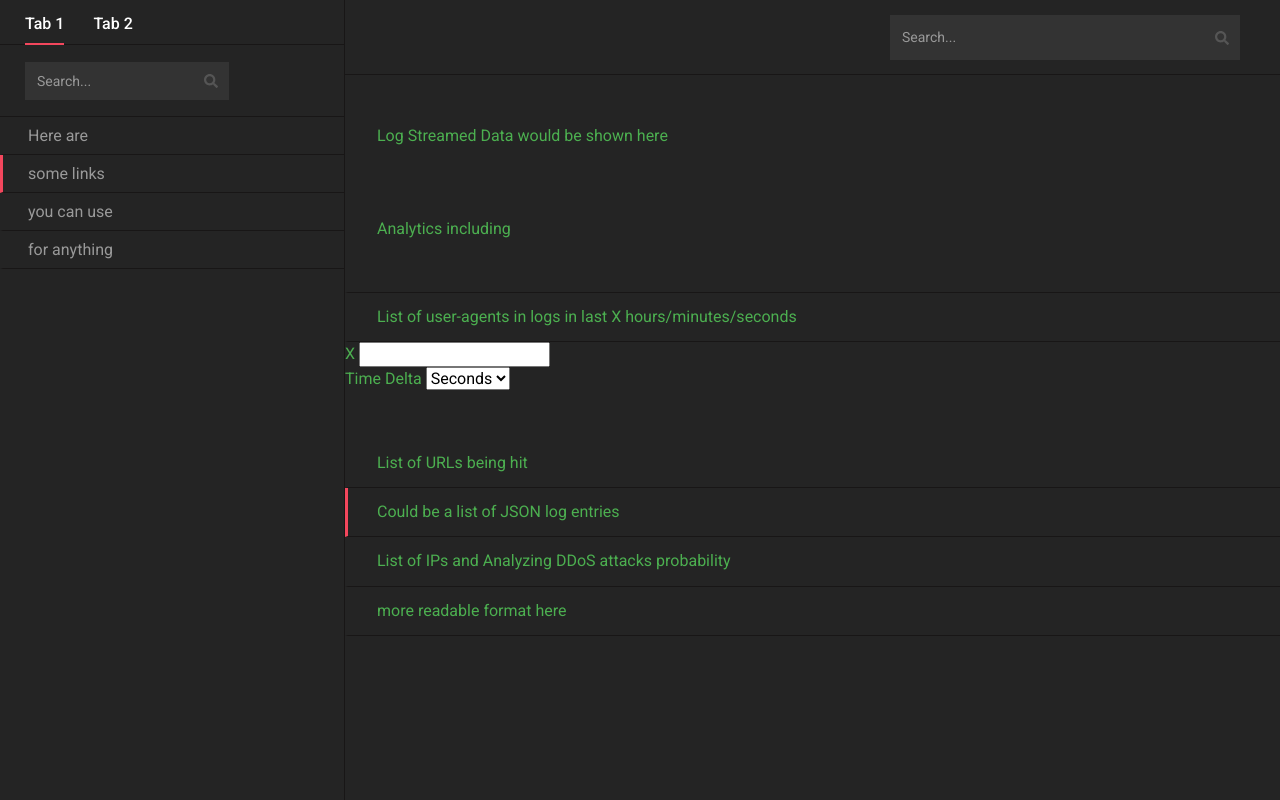
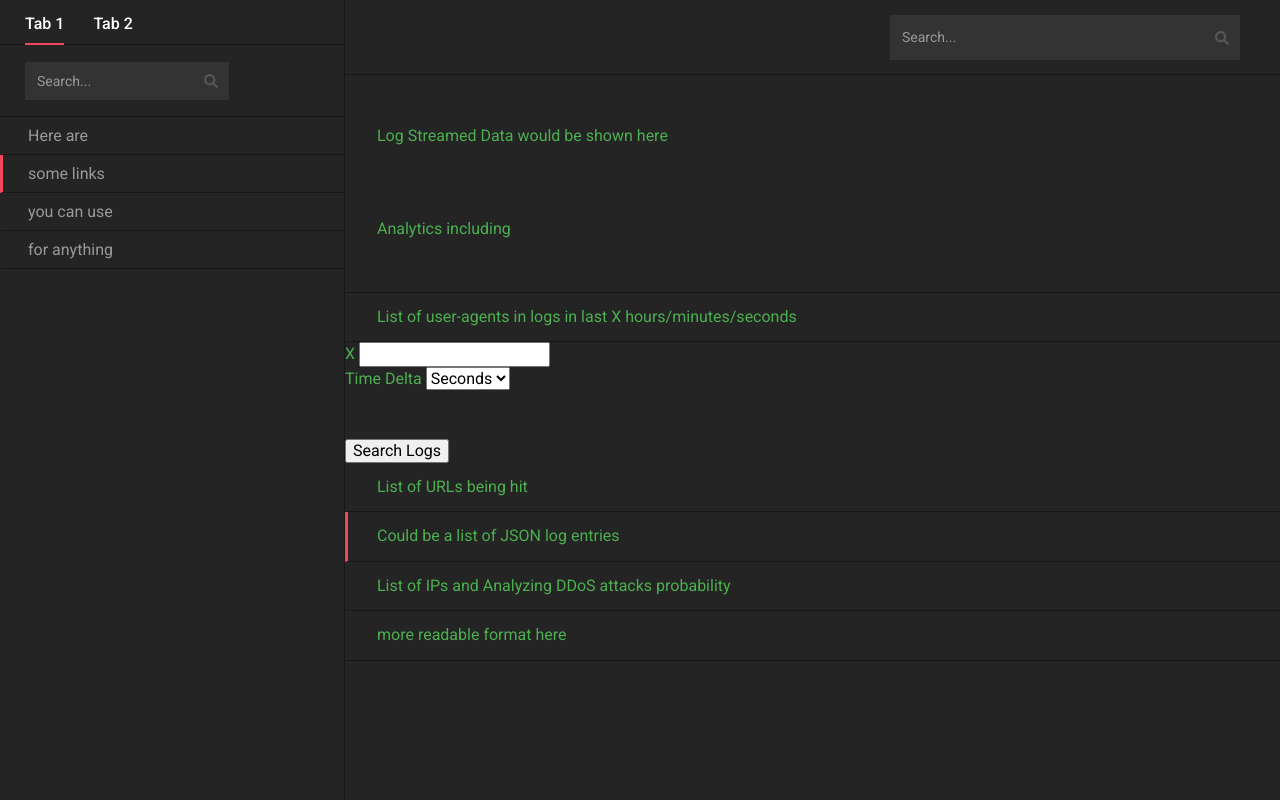
Before and after one commit to achintsa/ddhacksync, a website: page public/index.html in a window 1280 px wide. Drawn offline with nearby package versions, Linux system fonts and the light colour scheme; no server answers.

Commit message:
added button to search

```diff
--- a/public/index.html
+++ b/public/index.html
@@ -68,6 +68,10 @@
                         <div style="visibility: hidden">
                             <div id="startdt"> Start Time <input  type="text" name="startdatetime"> </div>      <div id="enddt" > End Time <input type="text"  name="enddatetime"> </div>
                         </div>
+                        <input type="button"
+                                value="Search Logs"
+                                name="button2"
+                                onclick='searchlogs()' />
 
                         <ul id="logslist"> </ul>
 
--- a/public/index.js
+++ b/public/index.js
@@ -8,6 +8,7 @@ function createNode(element) {
     return parent.appendChild(el);
   }
 
+  function searchlogs(){
   let ul = document.getElementById('logslist');
   let x = document.getElementById('x');
   let timedelta  = document.getElementById('timedelta');
@@ -32,6 +33,33 @@ if(timedelta == "2"){
 }
 url = url+param1;
 fetchDateUrl(url);
+
+  }
+
+//   let ul = document.getElementById('logslist');
+//   let x = document.getElementById('x');
+//   let timedelta  = document.getElementById('timedelta');
+
+// console.log(ul);
+// // const url="http://cuddly-treefrog.hackathon.venom360.com/api/logs/cratedb?min=2018-02-12T00:00:00.000Z&max=2018-02-12T00:00:09.999Z";
+// var url = window.location.toString();
+// url = url+"/api/logs/";
+// var param1;
+// //seconds
+// if(timedelta == "0"){
+//   param1 = "rethinkdblastxseconds" + "?x=" + x ;
+// }
+// //minutes
+// if(timedelta == "1"){
+//   param1 = "rethinkdblastxminutes" + "?x=" + x ;
+
+// }
+// //hour
+// if(timedelta == "2"){
+//   param1 = "rethinkdblastxminutes" + "?x=" + x ;
+// }
+// url = url+param1;
+// fetchDateUrl(url);
 // const url = 'https://randomuser.me/api/?results=10';
 
 function fetchDateUrl(url){
```
